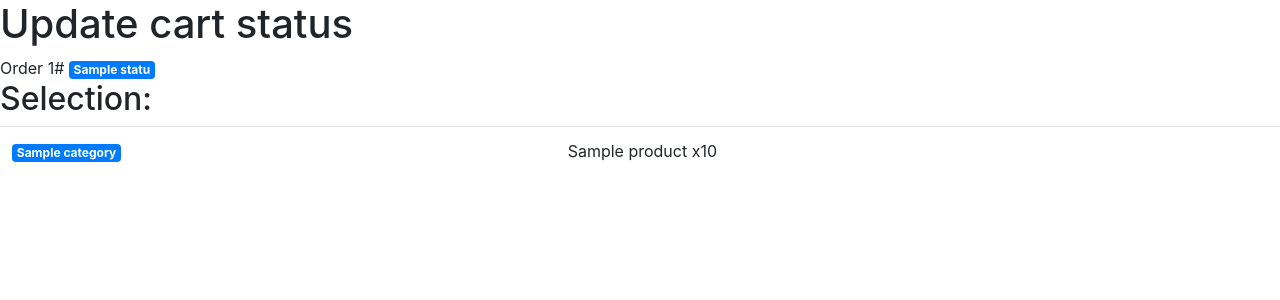
After one commit to GregoireHebert/enigma, a Symfony app: template templates/updateCartStatus.html.twig in a window 1280 px wide. The commit adds this page. Shown: the top 300 px of the page. Run offline with Twig, Linux system fonts and the light colour scheme; the template is opened without the code that fills it: most values are stand-ins (such as "Sample title", 1, 10 or a date in 2020); some libraries are stand-ins or nearby versions.

Commit message:
Add navigation to UpdateCartStatus controller

```diff
--- a/templates/cartList.html.twig
+++ b/templates/cartList.html.twig
@@ -12,11 +12,12 @@
                     <span class="badge badge-primary">{{ cart.status.name }}</span>
                 </th>
                 <th scope="col">{{ cart.total/100 }}€</th>
+                <th scope="col"><a href="{{ path('cart_status_update', {'id': cart.id}) }}">Edit</a></th>
             </tr>
         </thead>
         <tbody>
             <tr>
-                <td scope="row" colspan="2">
+                <td scope="row" colspan="3">
                     <table class="table">
                         {% for selection in cart.selections %}
                         <tr>
--- /dev/null
+++ b/templates/updateCartStatus.html.twig
@@ -0,0 +1,27 @@
+{% extends 'base.html.twig' %}
+
+{% block title %}Update cart status{% endblock %}
+
+{% block body %}
+
+    <h1>Update cart status</h1>
+    <div>
+        <span>Order {{ cart.id }}#</span>
+        <span class="badge badge-primary">{{ cart.status.name }}</span>
+    </div>
+
+    <h2>Selection:</h2>
+    <table class="table">
+        {% for selection in cart.selections %}
+            <tr>
+                <th scope="row">
+                    <span class="badge badge-primary">{{ selection.product.category.name }}</span>
+                </th>
+                <td>
+                    {{ selection.product.name }} x{{ selection.quantity }}
+                </td>
+            </tr>
+        {% endfor %}
+    </table>
+
+{% endblock %}
```
Also changed, not shown: src/Controller/UpdateCartStatus.php (added, +33 -0 lines), 1 other file.
